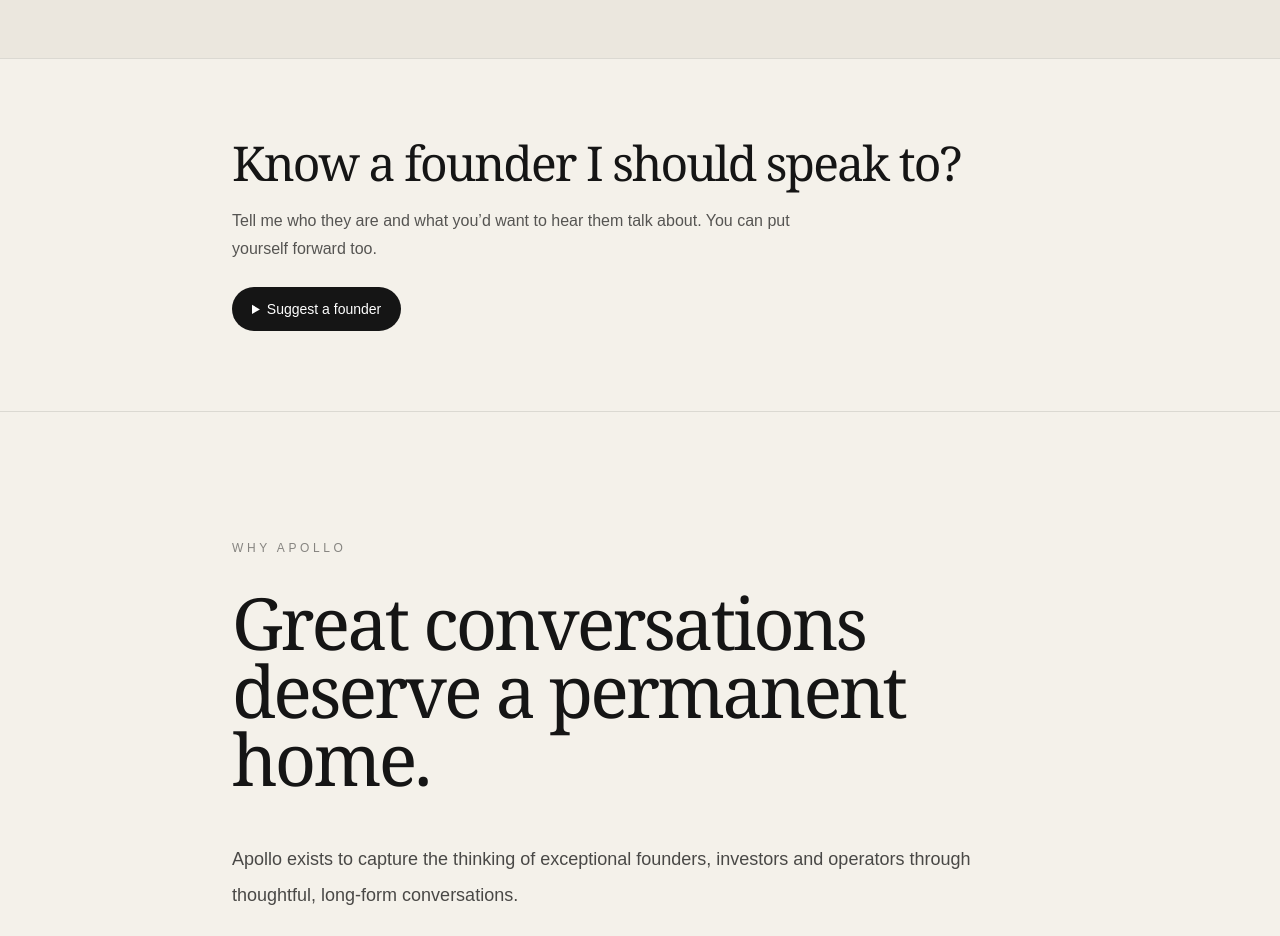
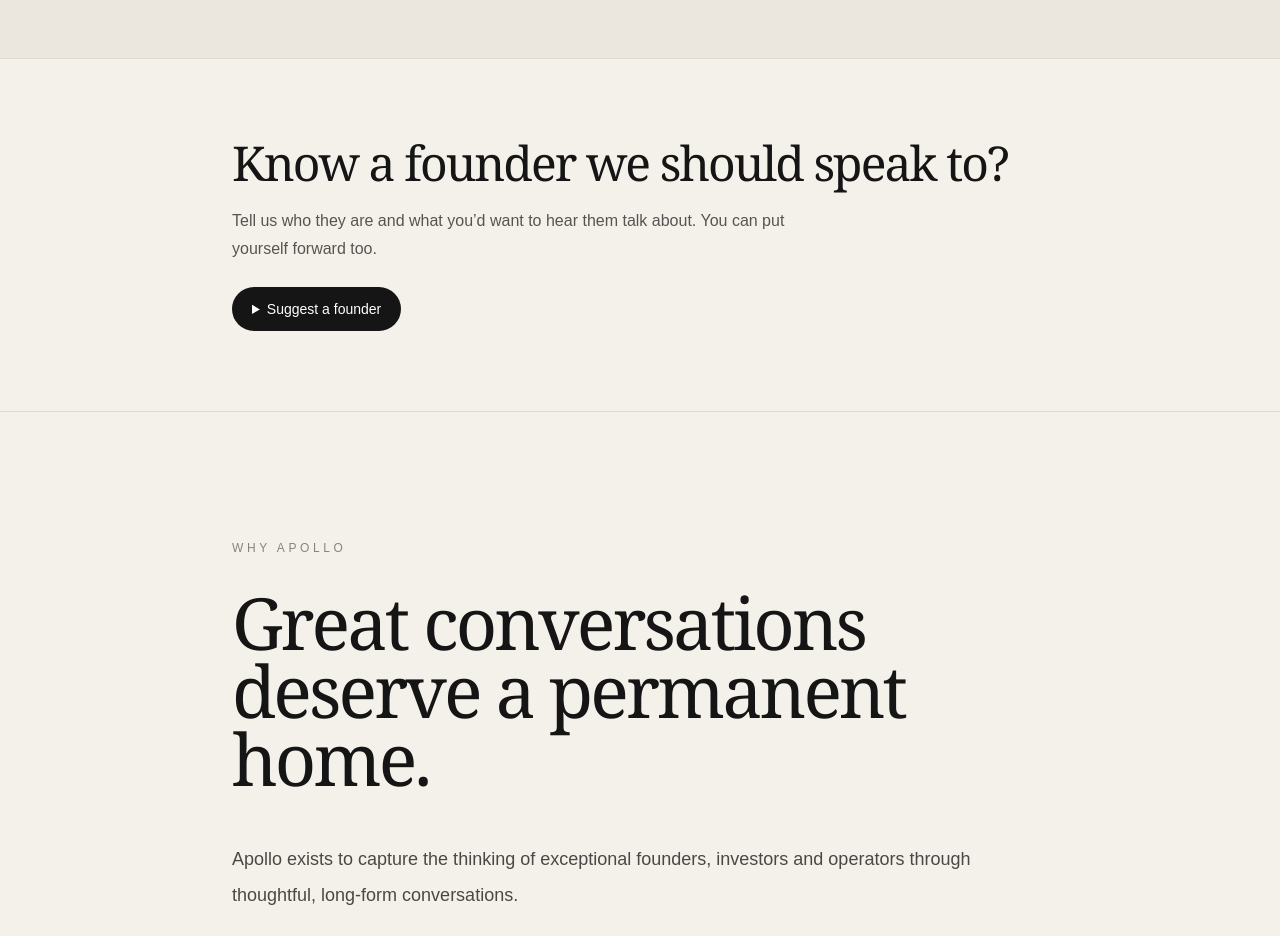
Before and after one commit to manymanybugs-sql/apollo, a Next.js app: page / in a window 1280 px wide. Shown: the part 1460-2396 px from the top of the page. Built offline with nearby package versions, Linux system fonts and the light colour scheme; no server answers.

Commit message:
Use Apollo Insight’s team voice on the founder form

```diff
--- a/src/app/components/GuestSuggestion.tsx
+++ b/src/app/components/GuestSuggestion.tsx
@@ -47,10 +47,10 @@ export default function GuestSuggestion() {
     <section id="suggest-a-founder" aria-labelledby="guest-suggestion-heading" className="scroll-mt-24 border-t border-black/10">
       <div className="mx-auto max-w-4xl px-6 py-14 md:px-10 md:py-20">
         <h2 id="guest-suggestion-heading" className="font-serif text-4xl leading-none tracking-[-0.04em] md:text-5xl">
-          Know a founder I should speak to?
+          Know a founder we should speak to?
         </h2>
         <p className="mt-5 max-w-xl text-base leading-7 text-black/65">
-          Tell me who they are and what you’d want to hear them talk about. You can put yourself forward too.
+          Tell us who they are and what you’d want to hear them talk about. You can put yourself forward too.
         </p>
         <details className="mt-6 max-w-xl">
           <summary className="w-fit cursor-pointer rounded-full bg-[#151515] px-5 py-3 text-sm font-medium text-white hover:bg-black/80 focus-visible:outline-2 focus-visible:outline-offset-4 focus-visible:outline-black">
```
